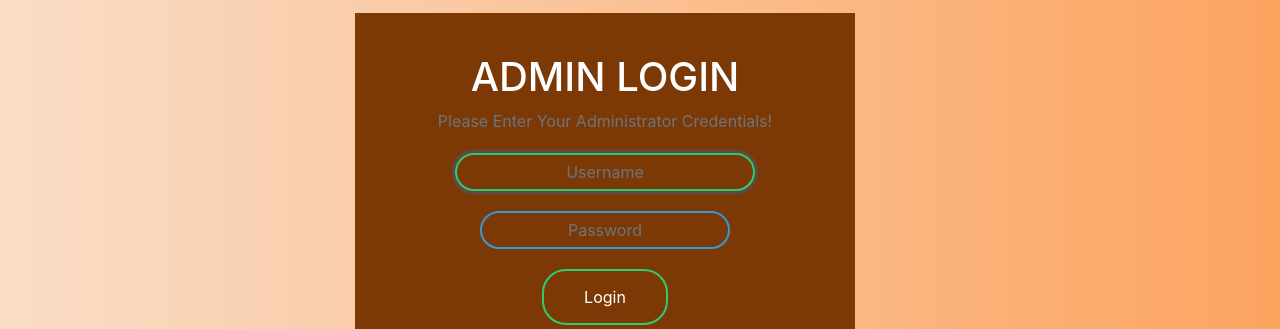
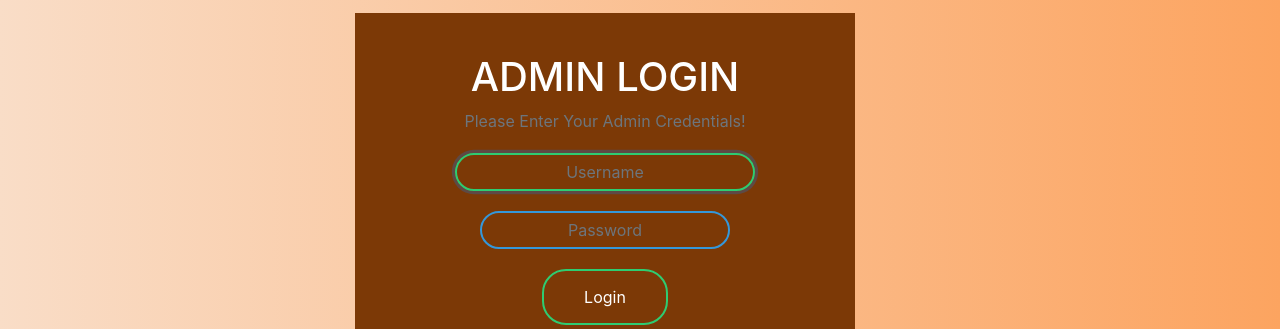
Before and after one commit to X22212051Manvendra/quizzzer, a Django app: page /adminlogin in a window 1280 px wide. Shown: the part 88-417 px from the top of the page. Run offline with Django 3.2, Linux system fonts and the light colour scheme; some libraries are stand-ins or nearby versions.

Commit message:
revert the change

```diff
--- a/templates/quiz/adminlogin.html
+++ b/templates/quiz/adminlogin.html
@@ -84,7 +84,7 @@
                 <form class="box" method="post">
                     {% csrf_token %}
                     <h1>Admin Login</h1>
-                    <p class="text-muted"> Please Enter Your Administrator Credentials!</p>
+                    <p class="text-muted"> Please Enter Your Admin Credentials!</p>
 
                      {% render_field form.username class="form-control" placeholder="Username" %}
                      {% render_field form.password class="form-control" placeholder="Password" %}
```
